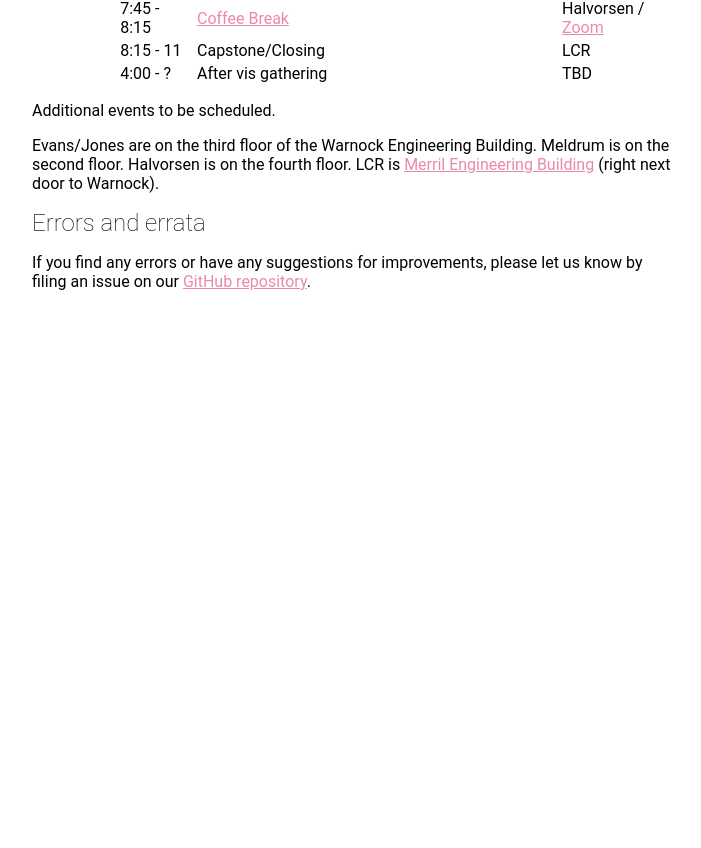
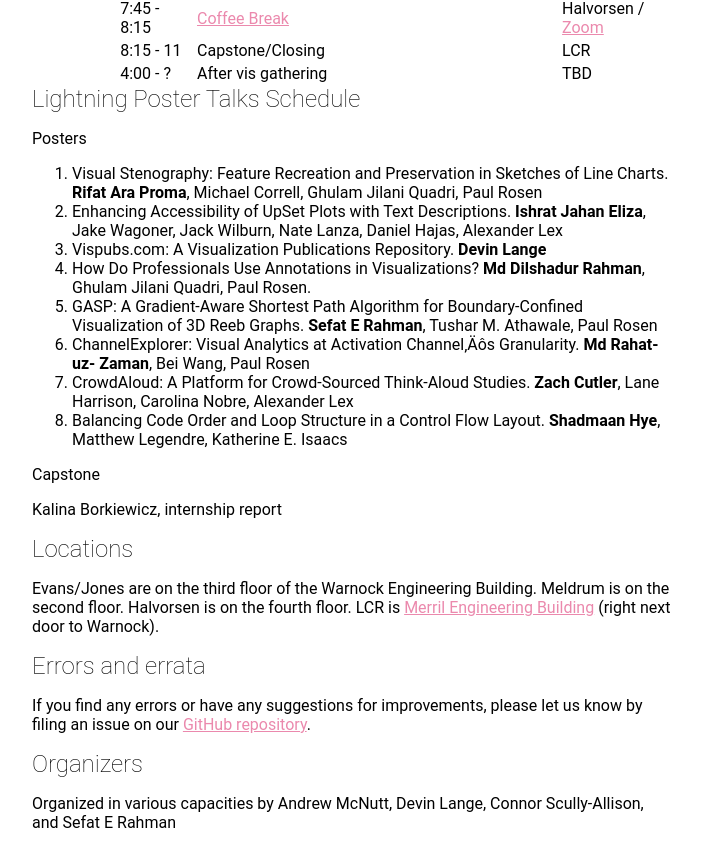
Before and after one commit to mcnuttandrew/vis24-utah-satellite, an Eleventy site: page src/index.md in a window 1280 px wide. Shown: the part 2335-3183 px from the top of the page, without its empty margins (288-989 px from the left). Before the commit the page ends 2642 px from the top, so only its background shows below. Built offline with nearby package versions, Linux system fonts and the light colour scheme; Eleventy itself is replaced by a stand-in of ours; files that its build step writes are made by us from their sources; a web font is replaced by a local one.

Commit message:
list some organizers

```diff
--- a/src/index.md
+++ b/src/index.md
@@ -27,7 +27,7 @@ We will also be hosting a hybrid coffee break! ☕ [Join us for coffee, even fro
 
 ## Schedule
 
-(all times in Utah Time, aka Mountain Time)
+(all times in Utah Time/Mountain Time)
 
 | Day       | Time          | Name                                                                      | Location                                               |
 | --------- | ------------- | ------------------------------------------------------------------------- | ------------------------------------------------------ |
@@ -57,7 +57,24 @@ We will also be hosting a hybrid coffee break! ☕ [Join us for coffee, even fro
 |           | 8:15 - 11     | Capstone/Closing                                                          | LCR                                                    |
 |           | 4:00 - ?      | After vis gathering                                                       | TBD                                                    |
 
-Additional events to be scheduled.
+## Lightning Poster Talks Schedule
+
+Posters
+
+1. Visual Stenography: Feature Recreation and Preservation in Sketches of Line Charts. **Rifat Ara Proma**, Michael Correll, Ghulam Jilani Quadri, Paul Rosen
+2. Enhancing Accessibility of UpSet Plots with Text Descriptions. **Ishrat Jahan Eliza**, Jake Wagoner, Jack Wilburn, Nate Lanza, Daniel Hajas, Alexander Lex
+3. Vispubs.com: A Visualization Publications Repository. **Devin Lange**
+4. How Do Professionals Use Annotations in Visualizations? **Md Dilshadur Rahman**, Ghulam Jilani Quadri, Paul Rosen.
+5. GASP: A Gradient-Aware Shortest Path Algorithm for Boundary-Confined Visualization of 3D Reeb Graphs. **Sefat E Rahman**, Tushar M. Athawale, Paul Rosen
+6. ChannelExplorer: Visual Analytics at Activation Channel‚Äôs Granularity. **Md Rahat-uz- Zaman**, Bei Wang, Paul Rosen
+7. CrowdAloud: A Platform for Crowd-Sourced Think-Aloud Studies. **Zach Cutler**, Lane Harrison, Carolina Nobre, Alexander Lex
+8. Balancing Code Order and Loop Structure in a Control Flow Layout. **Shadmaan Hye**, Matthew Legendre, Katherine E. Isaacs
+
+Capstone
+
+Kalina Borkiewicz, internship report
+
+## Locations
 
 Evans/Jones are on the third floor of the Warnock Engineering Building.
 Meldrum is on the second floor. Halvorsen is on the fourth floor.
@@ -66,3 +83,7 @@ LCR is [Merril Engineering Building](https://www.google.com/maps?client=firefox-
 ## Errors and errata
 
 If you find any errors or have any suggestions for improvements, please let us know by filing an issue on our [GitHub repository](https://github.com/mcnuttandrew/vis24-utah-satellite/).
+
+## Organizers
+
+Organized in various capacities by Andrew McNutt, Devin Lange, Connor Scully-Allison, and Sefat E Rahman
```
Also changed, not shown: 2 other files.
